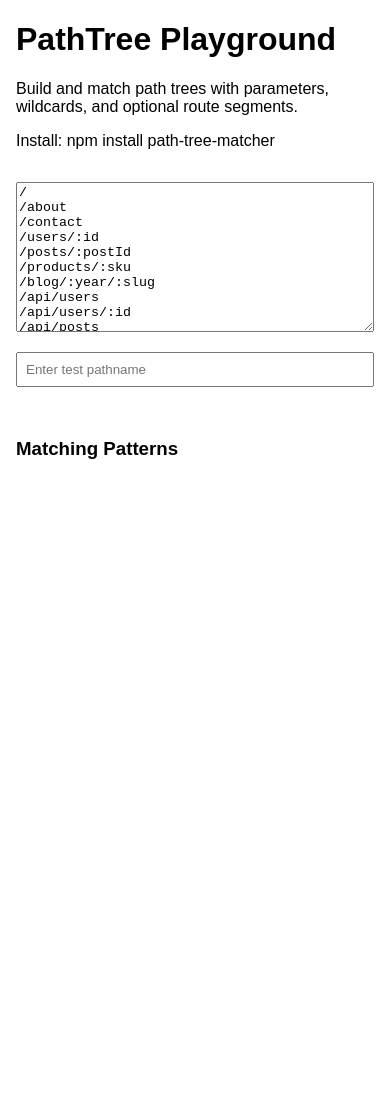
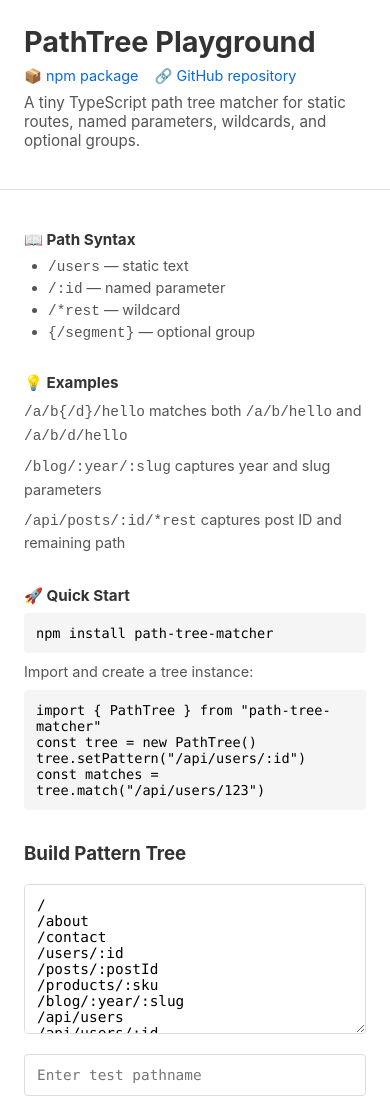
Before and after one commit to ye-yu/ts-path-tree, a website: page docs/index.html in a window 390 px wide. Shown: the top 1099 px of the page. Before the commit the page ends 844 px from the top, so only its background shows below. Drawn offline with Linux system fonts and the light colour scheme.

Commit message:
Upgrade to 1.0.1; Fix playground

```diff
--- a/docs/index.html
+++ b/docs/index.html
@@ -6,64 +6,226 @@
   <meta name="viewport" content="width=device-width, initial-scale=1.0" />
   <title>PathTree Playground</title>
   <style>
+    * {
+      box-sizing: border-box;
+    }
     body {
       margin: 0;
-      font-family: sans-serif;
+      font-family: -apple-system, BlinkMacSystemFont, 'Segoe UI', sans-serif;
+      background: #f5f5f5;
     }
-    h1, p {
-        padding-left: 1rem;
-        padding-right: 1rem;
+    header {
+      background: white;
+      border-bottom: 1px solid #e0e0e0;
+      padding: 1.5rem;
     }
-    .container {
+    h1 {
+      margin: 0 0 0.5rem 0;
+      font-size: 1.8rem;
+      color: #333;
+    }
+    .header-links {
+      display: flex;
+      gap: 1rem;
+      margin-top: 0.5rem;
+      flex-wrap: wrap;
+    }
+    .header-links a {
+      color: #0969da;
+      text-decoration: none;
+      font-size: 0.9rem;
+    }
+    .header-links a:hover {
+      text-decoration: underline;
+    }
+    .description {
+      color: #555;
+      font-size: 0.95rem;
+      margin-top: 0.5rem;
+    }
+
+    .main-container {
       display: flex;
       flex-direction: row;
-      height: 80vh;
+      gap: 0;
+      min-height: calc(100vh - 200px);
     }
 
     /* Mobile view: stack panels vertically */
     @media (max-width: 768px) {
-      .container {
+      .main-container {
         flex-direction: column;
-        height: auto; /* let panels size naturally */
+        min-height: auto;
       }
       .panel {
         width: 100%;
-        height: auto;
       }
     }
 
     .panel {
       flex: 1;
-      padding: 1rem;
-      box-sizing: border-box;
+      padding: 1.5rem;
+      background: white;
+      overflow-y: auto;
     }
+    .panel#left {
+      border-right: 1px solid #e0e0e0;
+    }
+    @media (max-width: 768px) {
+      .panel#left {
+        border-right: none;
+        border-bottom: 1px solid #e0e0e0;
+        display: flex;
+        flex-direction: column;
+      }
+      .interactive-section {
+        order: 2;
+      }
+      .docs-container {
+        order: 1;
+      }
+    }
+
+    .panel h3 {
+      margin-top: 0;
+      color: #333;
+    }
+
     textarea {
       width: 100%;
       height: 60%;
-      min-height: 150px; /* ensures usable space */
-      box-sizing: border-box;
+      min-height: 150px;
+      padding: 0.75rem;
       margin-bottom: 1rem;
-      resize: vertical; /* allow manual resize if desired */
+      resize: vertical;
+      border: 1px solid #ddd;
+      border-radius: 4px;
+      font-family: 'Monaco', 'Courier New', monospace;
+      font-size: 0.9rem;
     }
+    textarea:focus {
+      outline: none;
+      border-color: #0969da;
+      box-shadow: 0 0 0 3px rgba(9, 105, 218, 0.1);
+    }
+
     input {
       width: 100%;
-      box-sizing: border-box;
-      padding: 0.5rem;
+      padding: 0.75rem;
+      border: 1px solid #ddd;
+      border-radius: 4px;
+      font-family: 'Monaco', 'Courier New', monospace;
+      font-size: 0.9rem;
     }
-    ul {
-      padding-left: 1.2rem;
+    input:focus {
+      outline: none;
+      border-color: #0969da;
+      box-shadow: 0 0 0 3px rgba(9, 105, 218, 0.1);
+    }
+
+    #matches {
+      list-style: none;
+      padding: 0;
+      margin: 0;
+    }
+    #matches li {
+      padding: 0.75rem;
+      margin-bottom: 0.5rem;
+      background: #f5f5f5;
+      border-left: 3px solid #0969da;
+      border-radius: 2px;
+      font-family: 'Monaco', 'Courier New', monospace;
+      font-size: 0.85rem;
+      word-break: break-all;
+    }
+
+    .docs-section {
+      margin-bottom: 2rem;
+    }
+    .docs-section h4 {
+      margin-top: 1rem;
+      margin-bottom: 0.5rem;
+      color: #333;
+      font-size: 0.95rem;
+    }
+    .docs-section p {
+      margin: 0.5rem 0;
+      color: #555;
+      font-size: 0.9rem;
+      line-height: 1.5;
+    }
+    .code-example {
+      background: #f5f5f5;
+      padding: 0.75rem;
+      border-radius: 4px;
+      font-family: 'Monaco', 'Courier New', monospace;
+      font-size: 0.85rem;
+      margin: 0.5rem 0;
+      overflow-x: auto;
+    }
+    .syntax-list {
+      margin: 0.5rem 0;
+      padding-left: 1.5rem;
+    }
+    .syntax-list li {
+      margin: 0.25rem 0;
+      color: #555;
+      font-size: 0.9rem;
     }
   </style>
 </head>
 <body>
-  <h1>PathTree Playground</h1>
-  <p>Build and match path trees with parameters, wildcards, and optional route segments.</p>
-  <p>Install: npm install path-tree-matcher</p>
-  <div class="container">
+  <header>
+    <h1>PathTree Playground</h1>
+    <div class="header-links">
+      <a href="https://www.npmjs.com/package/path-tree-matcher" target="_blank">📦 npm package</a>
+      <a href="https://github.com/ye-yu/ts-path-tree-matcher#readme" target="_blank">🔗 GitHub repository</a>
+    </div>
+    <p class="description">
+      A tiny TypeScript path tree matcher for static routes, named parameters, wildcards, and optional groups.
+    </p>
+  </header>
+
+  <div class="main-container">
     <div class="panel" id="left">
-      <textarea id="patterns" placeholder="Enter patterns, one per line"></textarea>
-      <input id="testInput" placeholder="Enter test pathname" />
+      <div class="docs-container">
+        <div class="docs-section">
+          <h4>📖 Path Syntax</h4>
+          <ul class="syntax-list">
+            <li><code>/users</code> — static text</li>
+            <li><code>/:id</code> — named parameter</li>
+            <li><code>/*rest</code> — wildcard</li>
+            <li><code>{/segment}</code> — optional group</li>
+          </ul>
+        </div>
+
+        <div class="docs-section">
+          <h4>💡 Examples</h4>
+          <p><code>/a/b{/d}/hello</code> matches both <code>/a/b/hello</code> and <code>/a/b/d/hello</code></p>
+          <p><code>/blog/:year/:slug</code> captures year and slug parameters</p>
+          <p><code>/api/posts/:id/*rest</code> captures post ID and remaining path</p>
+        </div>
+
+        <div class="docs-section">
+          <h4>🚀 Quick Start</h4>
+          <div class="code-example">npm install path-tree-matcher</div>
+          <p>Import and create a tree instance:</p>
+          <div class="code-example">
+import { PathTree } from "path-tree-matcher"<br/>
+const tree = new PathTree()<br/>
+tree.setPattern("/api/users/:id")<br/>
+const matches = tree.match("/api/users/123")
+          </div>
+        </div>
+      </div>
+
+      <div class="interactive-section">
+        <h3>Build Pattern Tree</h3>
+        <textarea id="patterns" placeholder="Enter patterns, one per line"></textarea>
+        <input id="testInput" placeholder="Enter test pathname" />
+      </div>
     </div>
+
     <div class="panel" id="right">
       <h3>Matching Patterns</h3>
       <ul id="matches"></ul>
--- a/package.json
+++ b/package.json
@@ -1,6 +1,6 @@
 {
   "name": "path-tree-matcher",
-  "version": "1.0.0",
+  "version": "1.0.1",
   "description": "Build and match path trees with parameters, wildcards, and optional route segments.",
   "main": "dist/index.js",
   "types": "dist/index.d.ts",
@@ -22,7 +22,7 @@
   "bugs": {
     "url": "https://github.com/ye-yu/ts-path-tree-matcher/issues"
   },
-  "homepage": "https://github.com/ye-yu/ts-path-tree-matcher#readme",
+  "homepage": "https://ye-yu.github.io/ts-path-tree-matcher/",
   "devDependencies": {
     "@types/node": "^22.19.19",
     "@typescript/native-preview": "^7.0.0-dev.20260511.1"
```
Also changed, not shown: bin/index.html (added, +304 -0 lines), bin/playground.ts (+12 -148 lines), README.md.
